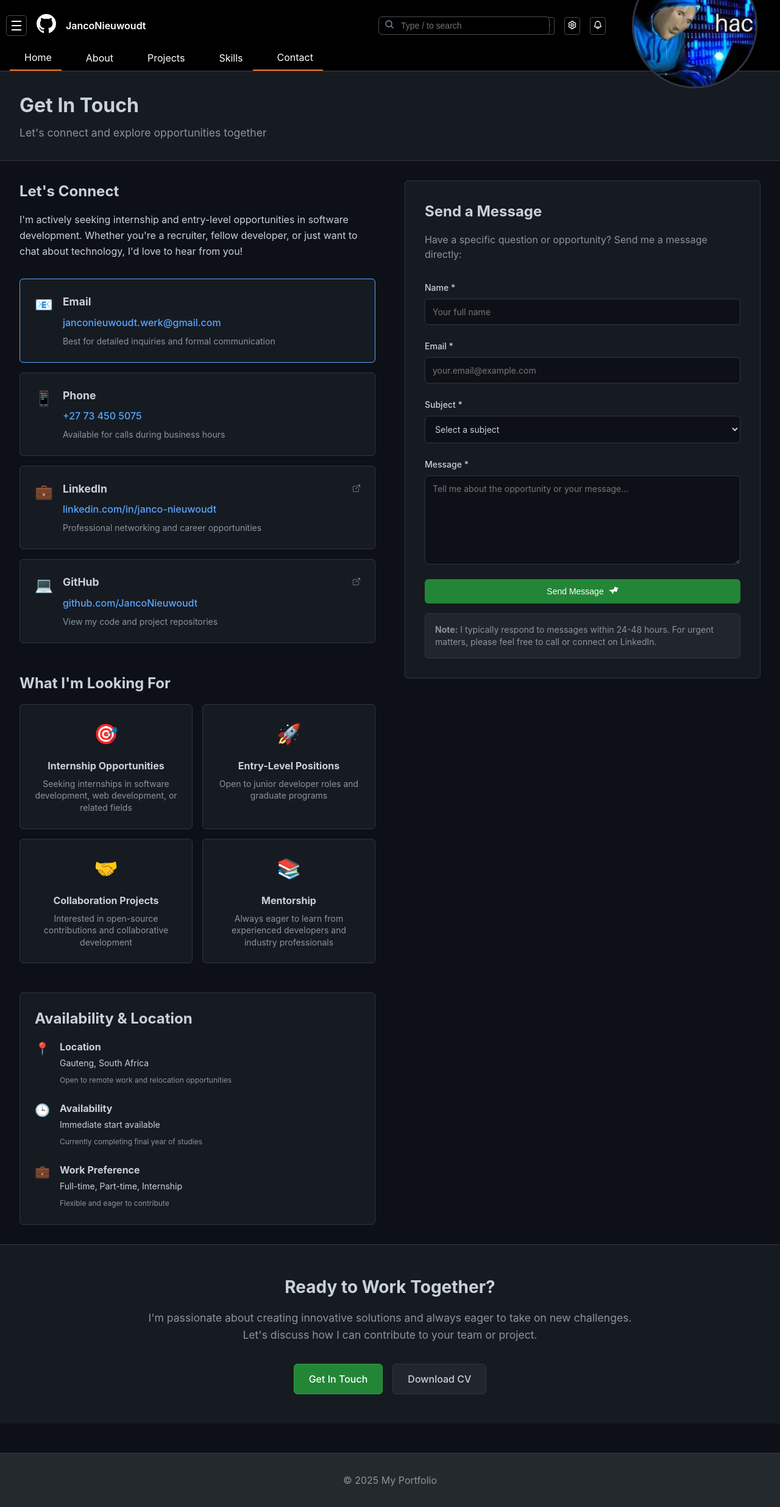
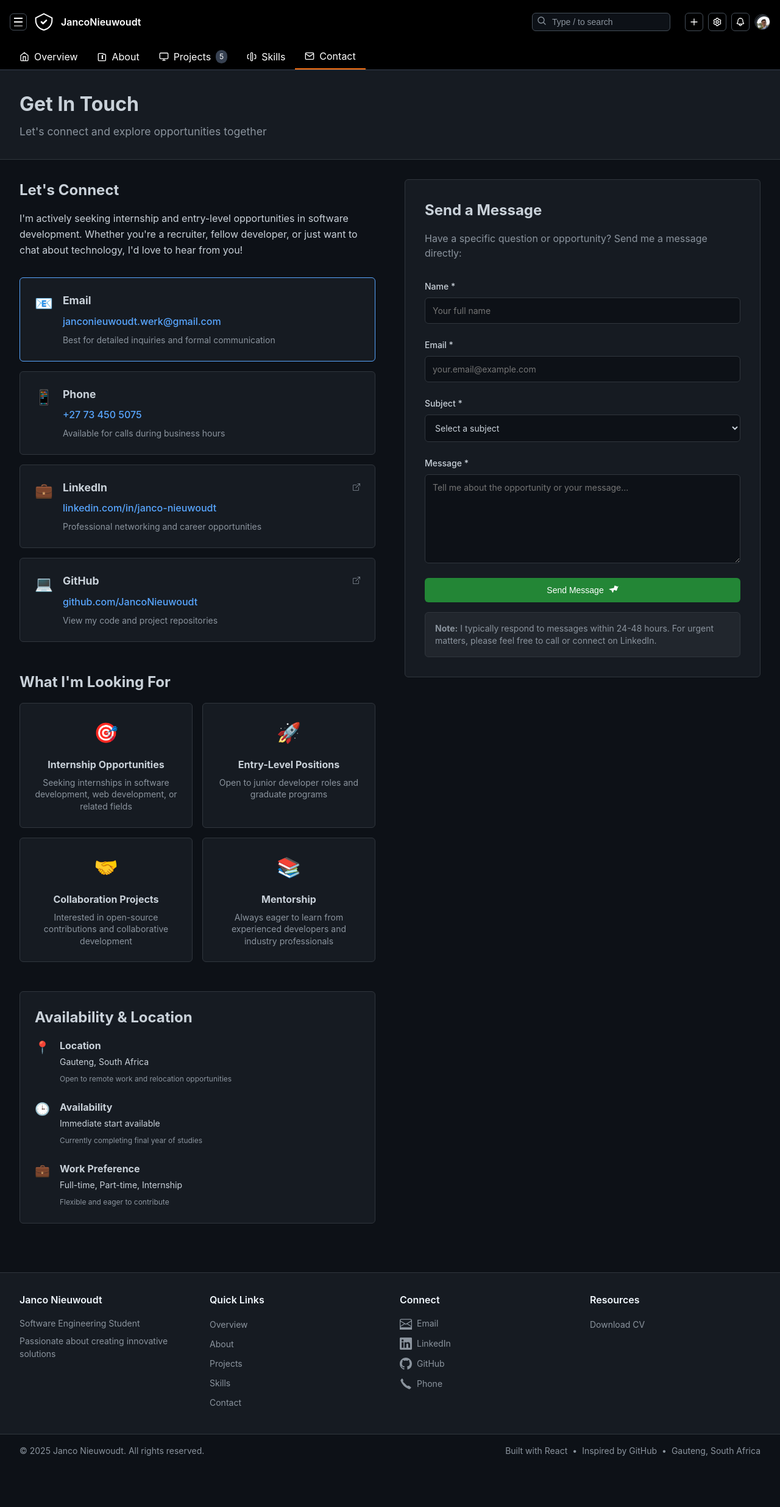
Before and after one commit to JancoNieuwoudt/React-Portfolio, a React (Create React App) app in the folder react-portfolio/: page /react-portfolio/contact in a window 1280 px wide. Shown: the whole page at 61% size. After the commit the page ends 2406 px from the top, so only its background shows below. Built offline with nearby package versions, Linux system fonts and the light colour scheme.

Commit message:
baseline finish

```diff
--- a/react-portfolio/package.json
+++ b/react-portfolio/package.json
@@ -18,6 +18,7 @@
   "author": "Your Name",
   "license": "MIT",
   "dependencies": {
+    "@emailjs/browser": "^4.4.1",
     "lucide-react": "^0.475.0",
     "react": "^17.0.2",
     "react-dom": "^17.0.2",
--- a/react-portfolio/src/components/Footer.js
+++ b/react-portfolio/src/components/Footer.js
@@ -3,7 +3,74 @@
 function Footer() {
     return (
         <footer className="footer">
-            <p>&copy; 2025 My Portfolio</p>
+            <div className="footer-content">
+                <div className="footer-section">
+                    <h4>Janco Nieuwoudt</h4>
+                    <p>Software Engineering Student</p>
+                    <p>Passionate about creating innovative solutions</p>
+                </div>
+
+                <div className="footer-section">
+                    <h4>Quick Links</h4>
+                    <ul className="footer-links">
+                        <li><a href="/">Overview</a></li>
+                        <li><a href="/about">About</a></li>
+                        <li><a href="/projects">Projects</a></li>
+                        <li><a href="/skills">Skills</a></li>
+                        <li><a href="/contact">Contact</a></li>
+                    </ul>
+                </div>
+
+                <div className="footer-section">
+                    <h4>Connect</h4>
+                    <div className="social-links">
+                        <a href="mailto:janconieuwoudt.werk@gmail.com" className="social-link">
+                            <svg width="20" height="20" fill="currentColor" viewBox="0 0 16 16">
+                                <path d="M0 4a2 2 0 0 1 2-2h12a2 2 0 0 1 2 2v8a2 2 0 0 1-2 14H2a2 2 0 0 1-2-2V4Zm2-1a1 1 0 0 0-1 1v.217l7 4.2 7-4.2V4a1 1 0 0 0-1-1H2Zm13 2.383-4.708 2.825L15 11.105V5.383Zm-.034 6.876-5.64-3.471L8 9.583l-1.326-.795-5.64 3.47A1 1 0 0 0 2 13h12a1 1 0 0 0 .966-.741ZM1 11.105l4.708-2.897L1 5.383v5.722Z"/>
+                            </svg>
+                            Email
+                        </a>
+                        <a href="https://linkedin.com/in/janco-nieuwoudt" target="_blank" rel="noopener noreferrer" className="social-link">
+                            <svg width="20" height="20" fill="currentColor" viewBox="0 0 16 16">
+                                <path d="M0 1.146C0 .513.526 0 1.175 0h13.65C15.474 0 16 .513 16 1.146v13.708c0 .633-.526 1.146-1.175 1.146H1.175C.526 16 0 15.487 0 14.854V1.146zm4.943 12.248V6.169H2.542v7.225h2.401zm-1.2-8.212c.837 0 1.358-.554 1.358-1.248-.015-.709-.52-1.248-1.342-1.248-.822 0-1.359.54-1.359 1.248 0 .694.521 1.248 1.327 1.248h.016zm4.908 8.212V9.359c0-.216.016-.432.08-.586.173-.431.568-.878 1.232-.878.869 0 1.216.662 1.216 1.634v3.865h2.401V9.25c0-2.22-1.184-3.252-2.764-3.252-1.274 0-1.845.7-2.165 1.193v.025h-.016a5.54 5.54 0 0 1 .016-.025V6.169h-2.4c.03.678 0 7.225 0 7.225h2.4z"/>
+                            </svg>
+                            LinkedIn
+                        </a>
+                        <a href="https://github.com/JancoNieuwoudt" target="_blank" rel="noopener noreferrer" className="social-link">
+                            <svg width="20" height="20" fill="currentColor" viewBox="0 0 16 16">
+                                <path d="M8 0C3.58 0 0 3.58 0 8c0 3.54 2.29 6.53 5.47 7.59.4.07.55-.17.55-.38 0-.19-.01-.82-.01-1.49-2.01.37-2.53-.49-2.69-.94-.09-.23-.48-.94-.82-1.13-.28-.15-.68-.52-.01-.53.63-.01 1.08.58 1.23.82.72 1.21 1.87.87 2.33.66.07-.52.28-.87.51-1.07-1.78-.2-3.64-.89-3.64-3.95 0-.87.31-1.59.82-2.15-.08-.2-.36-1.02.08-2.12 0 0 .67-.21 2.2.82.64-.18 1.32-.27 2-.27.68 0 1.36.09 2 .27 1.53-1.04 2.2-.82 2.2-.82.44 1.1.16 1.92.08 2.12.51.56.82 1.27.82 2.15 0 3.07-1.87 3.75-3.65 3.95.29.25.54.73.54 1.48 0 1.07-.01 1.93-.01 2.2 0 .21.15.46.55.38A8.012 8.012 0 0 0 16 8c0-4.42-3.58-8-8-8z"/>
+                            </svg>
+                            GitHub
+                        </a>
+                        <a href="tel:+27734505075" className="social-link">
+                            <svg width="20" height="20" fill="currentColor" viewBox="0 0 16 16">
+                                <path d="M3.654 1.328a.678.678 0 0 0-1.015-.063L1.605 2.3c-.483.484-.661 1.169-.45 1.77a17.568 17.568 0 0 0 4.168 6.608 17.569 17.569 0 0 0 6.608 4.168c.601.211 1.286.033 1.77-.45l1.034-1.034a.678.678 0 0 0-.063-1.015l-2.307-1.794a.678.678 0 0 0-.58-.122L9.98 10.65a.678.678 0 0 1-.358-.063l-5.229-5.229a.678.678 0 0 1-.063-.358l.22-1.805a.678.678 0 0 0-.122-.58L3.654 1.328z"/>
+                            </svg>
+                            Phone
+                        </a>
+                    </div>
+                </div>
+
+                <div className="footer-section">
+                    <h4>Resources</h4>
+                    <ul className="footer-links">
+                        <li><a href="/cv.pdf" download>Download CV</a></li>
+                    </ul>
+                </div>
+            </div>
+
+            <div className="footer-bottom">
+                <div className="footer-bottom-content">
+                    <p>&copy; 2025 Janco Nieuwoudt. All rights reserved.</p>
+                    <div className="footer-bottom-links">
+                        <span>Built with React</span>
+                        <span>•</span>
+                        <span>Inspired by GitHub</span>
+                        <span>•</span>
+                        <span>Gauteng, South Africa</span>
+                    </div>
+                </div>
+            </div>
         </footer>
     );
 }
--- a/react-portfolio/src/components/Header.js
+++ b/react-portfolio/src/components/Header.js
@@ -1,7 +1,15 @@
 import React from 'react';
-import { NavLink } from 'react-router-dom';
+import { Link, useLocation } from 'react-router-dom';
 
 const Header = () => {
+  const location = useLocation();
+
+  const getActiveClass = (path) => {
+    if (path === '/' && location.pathname === '/') return 'active';
+    if (path !== '/' && location.pathname === path) return 'active';
+    return '';
+  };
+
   return (
     <div className="header-container">
       {/* Main Header */}
@@ -14,11 +22,12 @@
               <div className="hamburger-line"></div>
             </div>
           </button>
-          <a href="/" className="github-logo">
-            <svg height="32" aria-hidden="true" viewBox="0 0 16 16" version="1.1" width="32">
-              <path d="M8 0c4.42 0 8 3.58 8 8a8.013 8.013 0 0 1-5.45 7.59c-.4.08-.55-.17-.55-.38 0-.27.01-1.13.01-2.2 0-.75-.25-1.23-.54-1.48 1.78-.2 3.65-.88 3.65-3.95 0-.88-.31-1.59-.82-2.15.08-.2.36-1.02-.08-2.12 0 0-.67-.22-2.2.82-.64-.18-1.32-.27-2-.27-.68 0-1.36.09-2 .27-1.53-1.03-2.2-.82-2.2-.82-.44 1.1-.16 1.92-.08 2.12-.51.56-.82 1.28-.82 2.15 0 3.06 1.86 3.75 3.64 3.95-.23.2-.44.55-.51 1.07-.46.21-1.61.55-2.33-.66-.15-.24-.6-.83-1.23-.82-.67.01-.27.38.01.53.34.19.73.9.82 1.13.16.45.68 1.31 2.69.94 0 .67.01 1.3.01 1.49 0 .21-.15.45-.55.38A7.995 7.995 0 0 1 0 8c0-4.42 3.58-8 8-8Z"></path>
+          <Link to="/" className="portfolio-logo">
+            <svg width="32" height="32" viewBox="0 0 24 24" fill="currentColor">
+              <path d="M12 2L2 7V10C2 16 6 20.5 12 22C18 20.5 22 16 22 10V7L12 2Z" stroke="currentColor" strokeWidth="1.5" fill="none" strokeLinecap="round" strokeLinejoin="round"/>
+              <path d="M9 12L11 14L15 10" stroke="currentColor" strokeWidth="2" fill="none" strokeLinecap="round" strokeLinejoin="round"/>
             </svg>
-          </a>
+          </Link>
           <span className="username">JancoNieuwoudt</span>
         </div>
 
@@ -55,7 +64,7 @@
           </button>
           <div className="profile-image-container">
             <img
-            src="/react-portfolio/images/hac.jpg"
+              src="/images/me.jpg"
               alt="Profile"
               className="profile-image"
             />
@@ -66,48 +75,58 @@
       {/* Secondary Navigation */}
       <div className="navbar-container">
         <nav className="navbar">
-          <NavLink exact to="" className="nav-link active"> {/* Home */}
+          <Link to="/" className={`nav-link ${getActiveClass('/')}`}>
             <span>
-              <svg viewBox="0 0 24 24" fill="none" xmlns="http://www.w3.org/2000/svg" stroke="#ffffff"><g id="SVGRepo_bgCarrier" stroke-width="0"></g><g id="SVGRepo_tracerCarrier" stroke-linecap="round" stroke-linejoin="round"></g><g id="SVGRepo_iconCarrier"> <g id="Interface / Book_Open"> <path id="Vector" d="M12 9.7998V19.9998M12 9.7998C12 8.11965 12 7.27992 12.327 6.63818C12.6146 6.0737 13.0732 5.6146 13.6377 5.32698C14.2794 5 15.1196 5 16.7998 5H19.3998C19.9599 5 20.2401 5 20.454 5.10899C20.6422 5.20487 20.7948 5.35774 20.8906 5.5459C20.9996 5.75981 21 6.04004 21 6.6001V15.4001C21 15.9601 20.9996 16.2398 20.8906 16.4537C20.7948 16.6419 20.6425 16.7952 20.4543 16.8911C20.2406 17 19.961 17 19.402 17H16.5693C15.6301 17 15.1597 17 14.7334 17.1295C14.356 17.2441 14.0057 17.4317 13.701 17.6821C13.3568 17.965 13.096 18.3557 12.575 19.1372L12 19.9998M12 9.7998C12 8.11965 11.9998 7.27992 11.6729 6.63818C11.3852 6.0737 10.9263 5.6146 10.3618 5.32698C9.72004 5 8.87977 5 7.19961 5H4.59961C4.03956 5 3.75981 5 3.5459 5.10899C3.35774 5.20487 3.20487 5.35774 3.10899 5.5459C3 5.75981 3 6.04004 3 6.6001V15.4001C3 15.9601 3 16.2398 3.10899 16.4537C3.20487 16.6419 3.35774 16.7952 3.5459 16.8911C3.7596 17 4.03901 17 4.59797 17H7.43073C8.36994 17 8.83942 17 9.26569 17.1295C9.64306 17.2441 9.99512 17.4317 10.2998 17.6821C10.6426 17.9638 10.9017 18.3526 11.4185 19.1277L12 19.9998" stroke="#000000" stroke-width="2" stroke-linecap="round" stroke-linejoin="round"></path> </g> </g></svg>
-              <span>Home</span>
+              <svg width="16" height="16" viewBox="0 0 24 24" fill="none" stroke="currentColor" strokeWidth="2">
+                <path d="M3 9L12 2L21 9V20C21 20.5304 20.7893 21.0391 20.4142 21.4142C20.0391 21.7893 19.5304 22 19 22H5C4.46957 22 3.96086 21.7893 3.58579 21.4142C3.21071 21.0391 3 20.5304 3 20V9Z"/>
+                <polyline points="9,22 9,12 15,12 15,22"/>
+              </svg>
+              <span>Overview</span>
             </span>
-          </NavLink>
-          <NavLink to="/about" className="nav-link">
+          </Link>
+          <Link to="/about" className={`nav-link ${getActiveClass('/about')}`}>
             <span>
-              <svg aria-hidden="true" height="16" viewBox="0 0 16 16" version="1.1" width="16" className="fill-current">
-                <path d="M2 2.5A2.5 2.5 0 0 1 4.5 0h8.75a.75.75 0 0 1 .75.75v12.5a.75.75 0 0 1-.75.75h-2.5a.75.75 0 0 1 0-1.5h1.75v-2h-8a1 1 0 0 0-.714 1.7.75.75 0 1 1-1.072 1.05A2.495 2.495 0 0 1 2 11.5Zm10.5-1h-8a1 1 0 0 0-1 1v6.708A2.486 2.486 0 0 1 4.5 9h8ZM5 12.25a.25.25 0 0 1 .25-.25h3.5a.25.25 0 0 1 .25.25v3.25a.25.25 0 0 1-.4.2l-1.45-1.087a.249.249 0 0 0-.3 0L5.4 15.7a.25.25 0 0 1-.4-.2Z"></path>
+              <svg width="16" height="16" viewBox="0 0 24 24" fill="none" stroke="currentColor" strokeWidth="2">
+                <path d="M20 14.66V20C20 20.5304 19.7893 21.0391 19.4142 21.4142C19.0391 21.7893 18.5304 22 18 22H4C3.46957 22 2.96086 21.7893 2.58579 21.4142C2.21071 21.0391 2 20.5304 2 20V6C2 5.46957 2.21071 4.96086 2.58579 4.58579C2.96086 4.21071 3.46957 4 4 4H13L15 6H18C18.5304 6 19.0391 6.21071 19.4142 6.58579C19.7893 6.96086 20 7.46957 20 8V14.66Z"/>
+                <circle cx="12" cy="13" r="1"/>
+                <circle cx="12" cy="16" r="1"/>
+                <circle cx="12" cy="10" r="1"/>
               </svg>
               <span>About</span>
             </span>
-          </NavLink>
-          <NavLink to="/projects" className="nav-link">
+          </Link>
+          <Link to="/projects" className={`nav-link ${getActiveClass('/projects')}`}>
             <span>
-              <svg aria-hidden="true" height="16" viewBox="0 0 16 16" version="1.1" width="16" className="fill-current">
-                <path d="M0 1.75C0 .784.784 0 1.75 0h12.5C15.216 0 16 .784 16 1.75v12.5A1.75 1.75 0 0 1 14.25 16H1.75A1.75 1.75 0 0 1 0 14.25ZM6.5 6.5v8h7.75a.25.25 0 0 0 .25-.25V6.5Zm8-1.5V1.75a.25.25 0 0 0-.25-.25H6.5V5Zm-13 1.5v7.75c0 .138.112.25.25.25H5v-8ZM5 5V1.5H1.75a.25.25 0 0 0-.25.25V5Z"></path>
+              <svg width="16" height="16" viewBox="0 0 24 24" fill="none" stroke="currentColor" strokeWidth="2">
+                <rect x="2" y="3" width="20" height="14" rx="2" ry="2"/>
+                <line x1="8" y1="21" x2="16" y2="21"/>
+                <line x1="12" y1="17" x2="12" y2="21"/>
               </svg>
               <span>Projects</span>
+              <span className="nav-badge">5</span>
             </span>
-          </NavLink>
-          <NavLink to="/skills" className="nav-link">
+          </Link>
+          <Link to="/skills" className={`nav-link ${getActiveClass('/skills')}`}>
             <span>
-              <svg aria-hidden="true" height="16" viewBox="0 0 16 16" version="1.1" width="16" className="fill-current">
-                <path d="m8.878.392 5.25 3.045c.54.314.872.89.872 1.514v6.098a1.75 1.75 0 0 1-.872 1.514l-5.25 3.045a1.75 1.75 0 0 1-1.756 0l-5.25-3.045A1.75 1.75 0 0 1 1 11.049V4.951c0-.624.332-1.2.872-1.514L7.122.392a1.75 1.75 0 0 1 1.756 0ZM7.875 1.69l-4.63 2.685L8 7.133l4.755-2.758-4.63-2.685a.248.248 0 0 0-.25 0ZM2.5 5.677v5.372c0 .09.047.171.125.216l4.625 2.683V8.432Zm6.25 8.271 4.625-2.683a.25.25 0 0 0 .125-.216V5.677L8.75 8.432Z"></path>
+              <svg width="16" height="16" viewBox="0 0 24 24" fill="none" stroke="currentColor" strokeWidth="2">
+                <path d="M12.22 2H11.78C11.2496 2 10.7409 2.21071 10.3658 2.58579C9.99071 2.96086 9.78 3.46957 9.78 4V20C9.78 20.5304 9.99071 21.0391 10.3658 21.4142C10.7409 21.7893 11.2496 22 11.78 22H12.22C12.7504 22 13.2591 21.7893 13.6342 21.4142C14.0093 21.0391 14.22 20.5304 14.22 20V4C14.22 3.46957 14.0093 2.96086 13.6342 2.58579C13.2591 2.21071 12.7504 2 12.22 2Z"/>
+                <path d="M6 7H4C3.46957 7 2.96086 7.21071 2.58579 7.58579C2.21071 7.96086 2 8.46957 2 9V15C2 15.5304 2.21071 16.0391 2.58579 16.4142C2.96086 16.7893 3.46957 17 4 17H6"/>
+                <path d="M18 7H20C20.5304 7 21.0391 7.21071 21.4142 7.58579C21.7893 7.96086 22 8.46957 22 9V15C22 15.5304 21.7893 16.0391 21.4142 16.4142C21.0391 16.7893 20.5304 17 20 17H18"/>
               </svg>
               <span>Skills</span>
             </span>
-          </NavLink>
-          <NavLink to="/contact" className="nav-link">
+          </Link>
+          <Link to="/contact" className={`nav-link ${getActiveClass('/contact')}`}>
             <span>
-              <svg aria-hidden="true" height="16" viewBox="0 0 16 16" version="1.1" width="16" className="fill-current">
-                <path d="m8.878.392 5.25 3.045c.54.314.872.89.872 1.514v6.098a1.75 1.75 0 0 1-.872 1.514l-5.25 3.045a1.75 1.75 0 0 1-1.756 0l-5.25-3.045A1.75 1.75 0 0 1 1 11.049V4.951c0-.624.332-1.2.872-1.514L7.122.392a1.75 1.75 0 0 1 1.756 0ZM7.875 1.69l-4.63 2.685L8 7.133l4.755-2.758-4.63-2.685a.248.248 0 0 0-.25 0ZM2.5 5.677v5.372c0 .09.047.171.125.216l4.625 2.683V8.432Zm6.25 8.271 4.625-2.683a.25.25 0 0 0 .125-.216V5.677L8.75 8.432Z"></path>
+              <svg width="16" height="16" viewBox="0 0 24 24" fill="none" stroke="currentColor" strokeWidth="2">
+                <path d="M4 4H20C21.1 4 22 4.9 22 6V18C22 19.1 21.1 20 20 20H4C2.9 20 2 19.1 2 18V6C2 4.9 2.9 4 4 4Z"/>
+                <polyline points="22,6 12,13 2,6"/>
               </svg>
               <span>Contact</span>
             </span>
-          </NavLink>
+          </Link>
         </nav>
       </div>
-
-
     </div>
   );
 };
--- a/react-portfolio/src/pages/Contact.js
+++ b/react-portfolio/src/pages/Contact.js
@@ -1,4 +1,5 @@
 import React, { useState } from 'react';
+import emailjs from '@emailjs/browser';
 
 const Contact = () => {
   const [formData, setFormData] = useState({
@@ -18,17 +19,28 @@
     }));
   };
 
-  const handleSubmit = (e) => {
+  const handleSubmit = async (e) => {
     e.preventDefault();
-    // In a real application, you would send this data to a server
+  setFormStatus('Sending...');
+
+  try {
+    await emailjs.send(
+      'PortfolioEmail',
+      'ContactMe',
+      {
+        from_name: formData.name,
+        from_email: formData.email,
+        subject: formData.subject,
+        message: formData.message,
+      },
+      'qdAA-WGNws5Xj4Nl-'
+    );
+
     setFormStatus('Thank you for your message! I\'ll get back to you soon.');
-    // Reset form
-    setFormData({
-      name: '',
-      email: '',
-      subject: '',
-      message: ''
-    });
+    setFormData({ name: '', email: '', subject: '', message: '' });
+  } catch (error) {
+    setFormStatus('Sorry, there was an error. Please try emailing me directly.');
+  }
   };
 
   const contactMethods = [
@@ -271,25 +283,6 @@
             </div>
           </div>
         </div>
-
-        {/* Call to Action */}
-        <div className="contact-cta">
-          <div className="cta-content">
-            <h2>Ready to Work Together?</h2>
-            <p>
-              I'm passionate about creating innovative solutions and always eager to take on new challenges.
-              Let's discuss how I can contribute to your team or project.
-            </p>
-            <div className="cta-buttons">
-              <a href="mailto:janconieuwoudt.werk@gmail.com" className="cta-btn primary">
-                Get In Touch
-              </a>
-              <a href="/cv.pdf" download className="cta-btn secondary">
-                Download CV
-              </a>
-            </div>
-          </div>
-        </div>
       </div>
     </div>
   );
--- a/react-portfolio/src/pages/Skills.js
+++ b/react-portfolio/src/pages/Skills.js
@@ -419,25 +419,6 @@
             </div>
           </div>
         </div>
-
-        {/* Call to Action */}
-        <div className="skills-cta">
-          <div className="cta-content">
-            <h2>Ready to Apply These Skills</h2>
-            <p>
-              I'm constantly learning and expanding my technical expertise.
-              Let's discuss how these skills can contribute to your next project.
-            </p>
-            <div className="cta-buttons">
-              <a href="/contact" className="cta-btn primary">
-                Get In Touch
-              </a>
-              <a href="/projects" className="cta-btn secondary">
-                View My Projects
-              </a>
-            </div>
-          </div>
-        </div>
       </div>
     </div>
   );
--- a/react-portfolio/src/styles/main.css
+++ b/react-portfolio/src/styles/main.css
@@ -8,116 +8,148 @@
   display: flex;
   justify-content: space-between;
   align-items: center;
-  padding: 10px 10px 0;
-  height: 64px;
+  padding: 8px 16px;
+  height: 56px;
 }
 
 .left-section {
   display: flex;
   align-items: center;
-  gap: 16px;
+  gap: 12px;
 }
 
 .menu-button {
-  padding: 8px;
+  padding: 6px;
   background: none;
   border: 1px solid rgb(69, 78, 88);
   cursor: pointer;
-  border-radius: 15%;
+  border-radius: 6px;
+  display: flex;
+  align-items: center;
+  justify-content: center;
 }
 
 .menu-button:hover {
   background-color: #30363d;
-  border-radius: 6px;
 }
 
 .hamburger {
-  width: 16px;
-  height: 16px;
+  width: 14px;
+  height: 14px;
   display: flex;
   flex-direction: column;
   justify-content: space-between;
 }
 
 .hamburger-line {
-  height: 2px;
+  height: 1.5px;
   background-color: white;
-  width: 16px;
-}
-
-.github-logo {
+  width: 14px;
+}
+
+.portfolio-logo {
   color: white;
-}
-
-.github-logo svg {
+  display: flex;
+  align-items: center;
+  text-decoration: none;
+}
+
+.portfolio-logo svg {
   fill: currentColor;
+}
+
+.portfolio-logo:hover {
+  color: #f0f6fc;
 }
 
 .username {
   font-weight: 600;
+  font-size: 16px;
 }
 
 .search-section {
   flex: 1;
-  max-width: 800px;
+  max-width: 400px;
   margin: 0 16px;
 }
 
 .search-container {
+  width: 100%;
+  position: relative;
   max-width: 400px;
-  position: relative;
 }
 
 .search-input {
   width: 100%;
-  padding: 6px 12px;
-  background-color: black;
+  padding: 6px 12px 6px 32px;
+  background-color: #0d1117;
   border: 1px solid rgb(69, 78, 88);
   border-radius: 6px;
   color: white;
   font-size: 14px;
-  padding-left: 36px;
+  box-sizing: border-box;
 }
 
 .search-input:focus {
   outline: none;
   border-color: #58a6ff;
+  box-shadow: 0 0 0 2px rgba(88, 166, 255, 0.3);
+}
+
+.search-input::placeholder {
+  color: #8b949e;
 }
 
 .search-icon {
   color: #8b949e;
   position: absolute;
   top: 50%;
-  left: 10px;
+  left: 8px;
   transform: translateY(-50%);
+  pointer-events: none;
 }
 
 .right-section {
   display: flex;
   align-items: center;
-  gap: 16px;
+  gap: 8px;
 }
 
 .icon-button {
   background: none;
   border: 1px solid rgb(69, 78, 88);
-  border-radius: 15%;
+  border-radius: 6px;
   color: white;
   cursor: pointer;
-  padding: 4px;
+  padding: 6px;
+  display: flex;
+  align-items: center;
+  justify-content: center;
 }
 
 .icon-button:hover {
-  color: #8b949e;
-}
-
-.profile-image {
-  width: 32px;
-  height: 32px;
+  background-color: #30363d;
+}
+
+.header-container .profile-image-container {
+  width: 24px;
+  height: 24px;
+  border-radius: 50%;
+  overflow: hidden;
+  border: 1px solid #30363d;
+}
+
+.header-container .profile-image {
+  width: 100%;
+  height: 100%;
   object-fit: cover;
   border-radius: 50%;
-  border: 2px solid #30363d;
-  display: block;
+}
+
+.profile-image-container .profile-image {
+  width: 100%;
+  border-radius: 50%;
+  border: 3px solid #30363d;
 }
 
 .navbar-container {
@@ -197,13 +229,9 @@
 }
 
 .profile-image-container .profile-image {
-  width: 200px;
-  height: 200px;
-  object-fit: cover;
+  width: 100%;
   border-radius: 50%;
   border: 3px solid #30363d;
-  display: block;
-  margin: 0 auto;
 }
 
 .edit-profile-btn {
@@ -335,7 +363,6 @@
 .skill-dot.blazor { background-color: #512bd4; }
 .skill-dot.sql { background-color: #e67e22; }
 .skill-dot.python { background-color: #3776ab; }
-.skill-dot.java {background-color: #f89820;}
 
 .repositories-section {
   margin: 2rem 0;
@@ -1602,17 +1629,126 @@
 
 /* ----------------- Footer ----------------- */
 .footer {
-  background-color: #24292e;
-  color: white;
-  text-align: center;
-  padding: 2rem 0;
+  background-color: #161b22;
+  color: #c9d1d9;
   margin-top: 3rem;
   border-top: 1px solid #30363d;
 }
 
-.footer p {
+.footer-content {
+  max-width: 1280px;
+  margin: 0 auto;
+  padding: 2rem;
+  display: grid;
+  grid-template-columns: repeat(auto-fit, minmax(250px, 1fr));
+  gap: 2rem;
+}
+
+.footer-section h4 {
+  margin: 0 0 1rem 0;
+  color: #f0f6fc;
+  font-size: 1rem;
+  font-weight: 600;
+}
+
+.footer-section p {
+  margin: 0 0 0.5rem 0;
+  color: #8b949e;
+  font-size: 0.875rem;
+  line-height: 1.5;
+}
+
+.footer-links {
+  list-style: none;
+  padding: 0;
   margin: 0;
-  color: #8b949e;
+}
+
+.footer-links li {
+  margin-bottom: 0.5rem;
+}
+
+.footer-links a {
+  color: #8b949e;
+  text-decoration: none;
+  font-size: 0.875rem;
+  transition: color 0.2s;
+}
+
+.footer-links a:hover {
+  color: #58a6ff;
+}
+
+.social-links {
+  display: flex;
+  flex-direction: column;
+  gap: 0.75rem;
+}
+
+.social-link {
+  display: flex;
+  align-items: center;
+  gap: 0.5rem;
+  color: #8b949e;
+  text-decoration: none;
+  font-size: 0.875rem;
+  transition: color 0.2s;
+}
+
+.social-link:hover {
+  color: #58a6ff;
+}
+
+.social-link svg {
+  flex-shrink: 0;
+}
+
+.footer-bottom {
+  border-top: 1px solid #30363d;
+  background-color: #0d1117;
+}
+
+.footer-bottom-content {
+  max-width: 1280px;
+  margin: 0 auto;
+  padding: 1rem 2rem;
+  display: flex;
+  justify-content: space-between;
+  align-items: center;
+  flex-wrap: wrap;
+  gap: 1rem;
+}
+
+.footer-bottom p {
+  margin: 0;
+  color: #8b949e;
+  font-size: 0.875rem;
+}
+
+.footer-bottom-links {
+  display: flex;
+  align-items: center;
+  gap: 0.5rem;
+  color: #8b949e;
+  font-size: 0.875rem;
+}
+
+@media (max-width: 768px) {
+  .footer-content {
+    grid-template-columns: 1fr;
+    padding: 1rem;
+  }
+
+  .footer-bottom-content {
+    flex-direction: column;
+    text-align: center;
+    padding: 1rem;
+  }
+
+  .social-links {
+    flex-direction: row;
+    flex-wrap: wrap;
+  }
 }
 
 /* ----------------- Responsive Design ----------------- */
```
Also changed, not shown: react-portfolio/public/images/me.jpg, 1 other file (tests, documents, lock files or other folders). Lines whose indentation alone changed are shown as unchanged.
